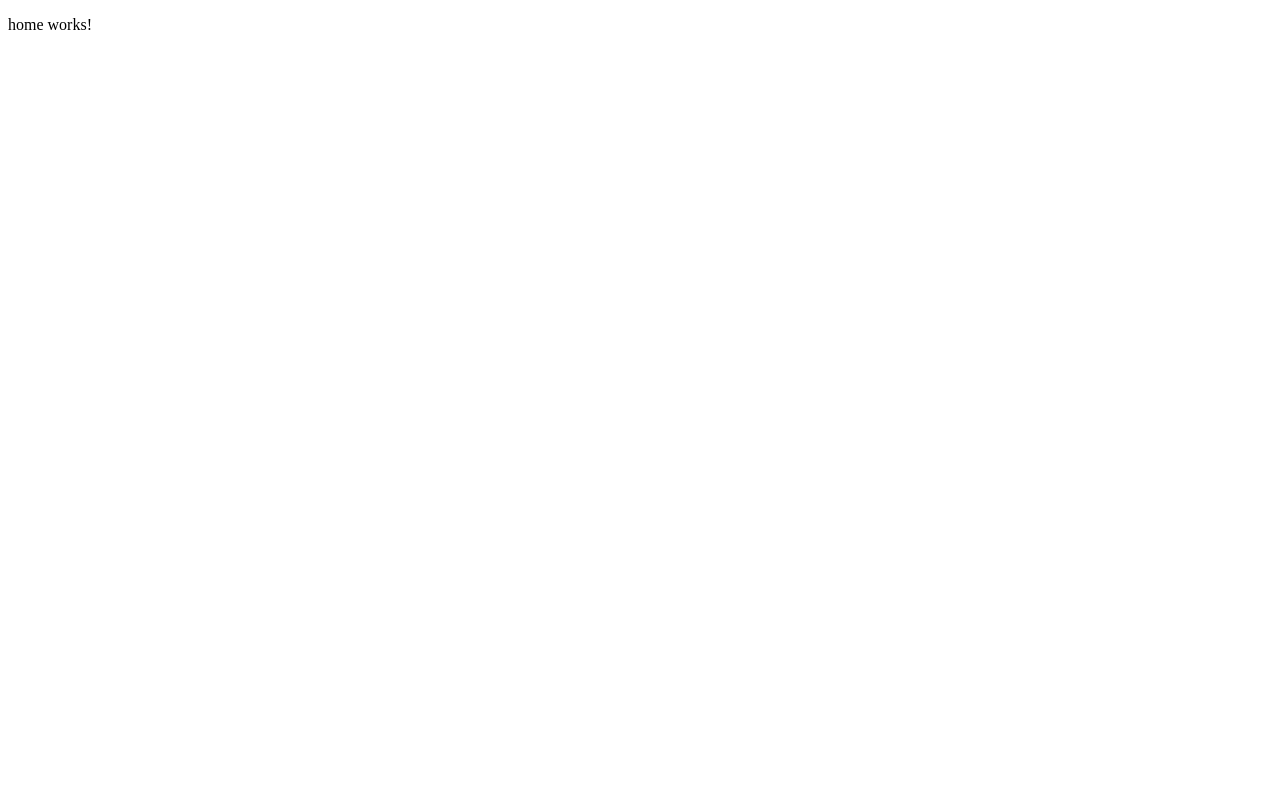
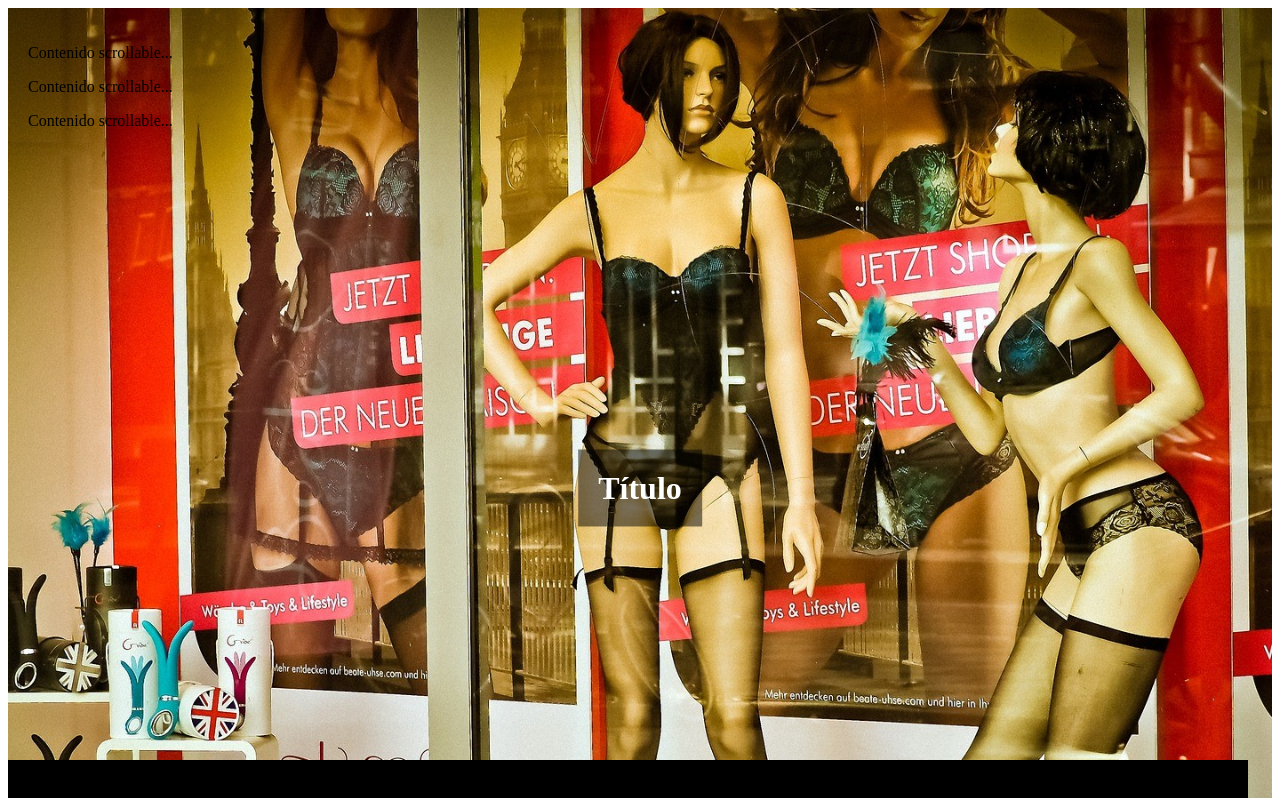
Before and after one commit to amigonelson1/games-and-more-for-adults, an Angular app in the folder games-and-more-for-adults/: page / in a window 1280 px wide. Shown: the top 798 px of the page. Built offline with nearby package versions, Linux system fonts and the light colour scheme.

Commit message:
otro commit

```diff
--- a/games-and-more-for-adults/src/componentes/home/home.component.html
+++ b/games-and-more-for-adults/src/componentes/home/home.component.html
@@ -1 +1,16 @@
-<p>home works!</p>
+<div class="home-background">
+    <div class="title-container">
+      <h1 class="title">Título</h1>
+    </div>
+
+
+    <div class="content-overlay">
+      <p>Contenido scrollable...</p>
+      <p>Contenido scrollable...</p>
+      <p>Contenido scrollable...</p>
+    </div>
+  </div>
+
+  <footer class="footer">
+
+  </footer>
--- a/games-and-more-for-adults/src/componentes/home/home.component.scss
+++ b/games-and-more-for-adults/src/componentes/home/home.component.scss
@@ -0,0 +1,47 @@
+// .home-background {
+//     position: relative;
+//     width: 100%;
+//     height: 100vh;
+//     background-image: url('../assets/img/background-image.jpg');
+//     background-size: cover;
+//     background-position: center;
+//     background-attachment: fixed;
+//   }
+
+
+
+.content-overlay {
+    position: absolute;
+    top: 0;
+    left: 0;
+    width: 100%;
+    height: 100%;
+    padding: 20px; /* Espaciado interno */
+    box-sizing: border-box; /* Incluye el padding en el ancho */
+  }
+
+  .title-container {
+    position: absolute;
+    top: 50%;
+    left: 50%;
+    transform: translate(-50%, -50%);
+    background-color: rgba(0, 0, 0, 0.5);
+    padding: 20px;
+    text-align: center;
+  }
+
+  .title {
+    color: white;
+    margin: 0;
+  }
+
+  .footer {
+    background-color: black; /* Fondo negro */
+    color: white; /* Color del texto */
+    padding: 20px; /* Espaciado interno */
+    text-align: center; /* Alineación del texto al centro */
+    width: calc(100% - 40px); /* Ancho igual al 100% del contenedor menos el padding izquierdo y derecho */
+    box-sizing: border-box; /* Incluye el padding en el ancho */
+    position: absolute; /* Coloca el footer en una posición absoluta */
+    bottom: 0; /* Coloca el footer al final */
+  }
--- a/games-and-more-for-adults/src/styles.scss
+++ b/games-and-more-for-adults/src/styles.scss
@@ -1 +1,20 @@
-/* You can add global styles to this file, and also import other style files */
+.home-background {
+    position: relative;
+    width: 100%;
+    height: 120vh;
+    background-image: url('./assets/img/background-image1.jpg');
+    background-size: cover;
+    background-position: center;
+    background-attachment: fixed;
+  }
+
+  .footer {
+    background-color: black; /* Fondo negro */
+    color: white; /* Color del texto */
+    padding: 20px; /* Espaciado interno */
+    text-align: center; /* Alineación del texto al centro */
+    width: calc(100% - 40px); /* Ancho igual al 100% del contenedor menos el padding izquierdo y derecho */
+    box-sizing: border-box; /* Incluye el padding en el ancho */
+    position: absolute; /* Coloca el footer en una posición absoluta */
+    bottom: 0; /* Coloca el footer al final */
+  }
```
Also changed, not shown: games-and-more-for-adults/src/assets/img/background-image.jpg (renamed from games-and-more-for-adults/src/assets/img/road-1715085_1920.jpg), games-and-more-for-adults/src/assets/img/background-image1.jpg (added).
